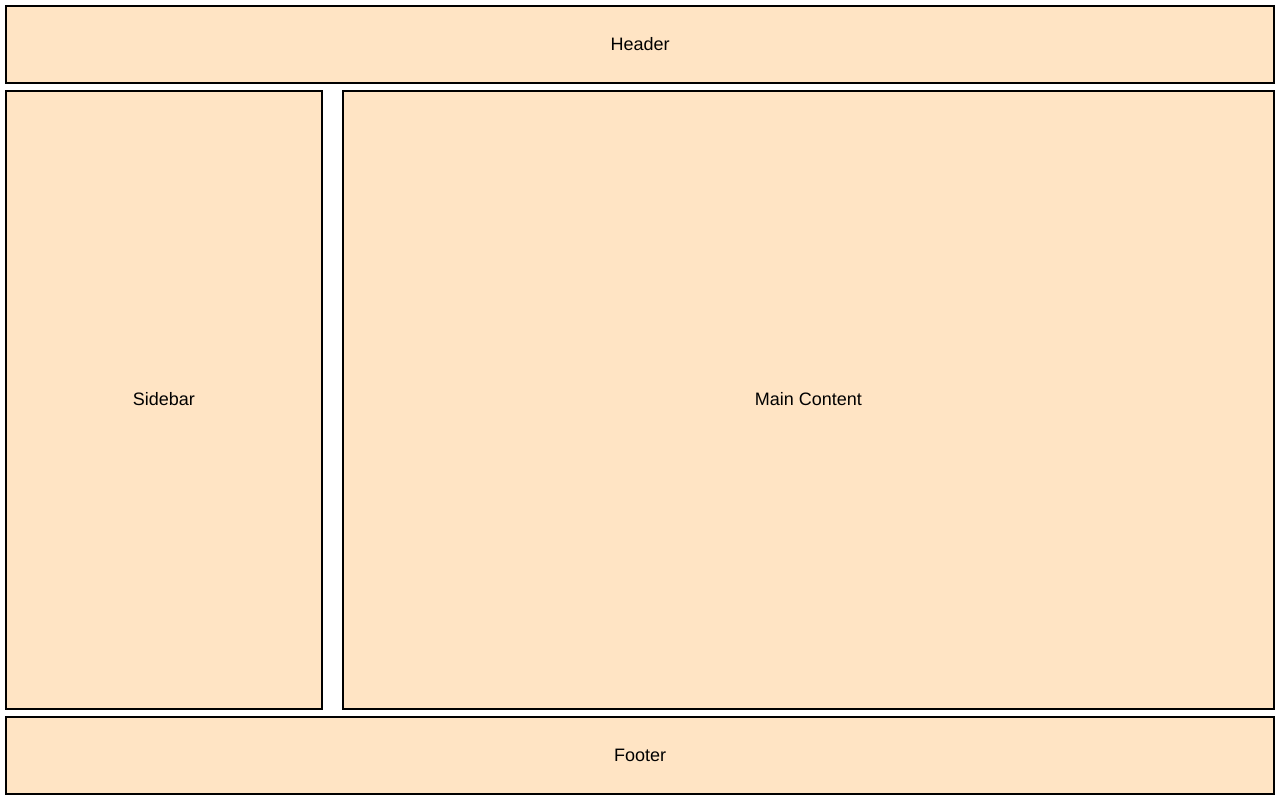
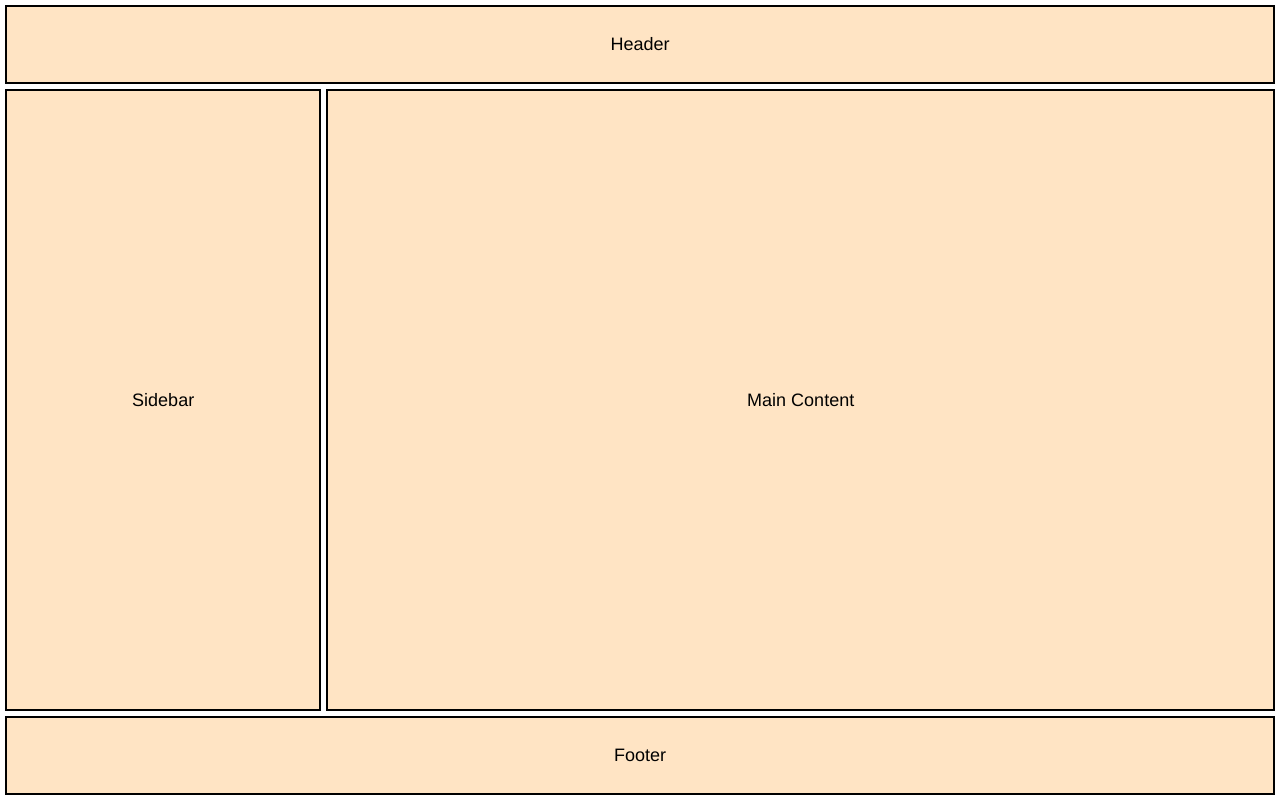
Before and after one commit to aaorlovsky/layout, a plain HTML site: page index.html in a window 1280 px wide. Drawn offline with Linux system fonts and the light colour scheme.

Commit message:
grid areas solution

```diff
--- a/main.css
+++ b/main.css
@@ -13,32 +13,31 @@ body {
   padding: 5px;
   height: 100%;
   display: grid;
-  grid-template-rows: 10% auto 10%;
-  grid-template-columns: 1fr 3fr;
+  grid-template-rows: [hd-start] 10% [hd-end] auto 10%;
+  grid-template-columns: [hd-start] 1fr 3fr [hd-end];
+  row-gap: 5px;
+  column-gap: 5px;
+
+  grid-template-areas:
+    "header header"
+    "aside main"
+    "footer footer";
 }
 
 .header-content {
-  grid-column: 1 / -1;
+  grid-area: header;
 }
 
 .footer-content {
-  grid-row: 3 / -1;
-  grid-column: 1 / -1;
+  grid-area: footer;
 }
 
 .sidebar {
-  margin: auto 0;
-  grid-column: 1 / 2;
-  grid-row: 2 / 3;
-  height: 98%;
+  grid-area: aside;
 }
 
 .maincontent {
-  margin: auto 0 auto auto;
-  grid-column: 2 / 3;
-  grid-row: 2/3;
-  height: 98%;
-  width: 98%;
+  grid-area: main;
 }
 
 .header-content,
```
Also changed, not shown: index.html (+0 -2 lines).
